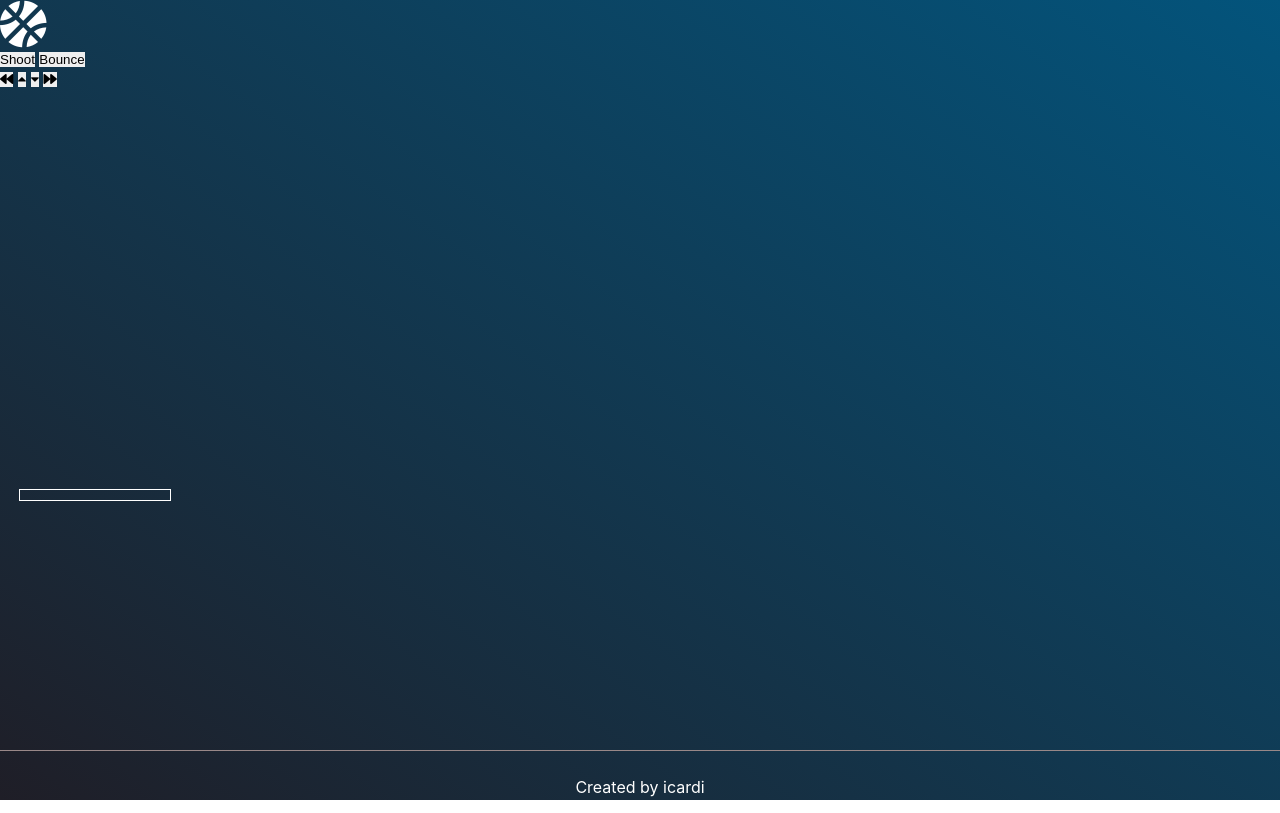
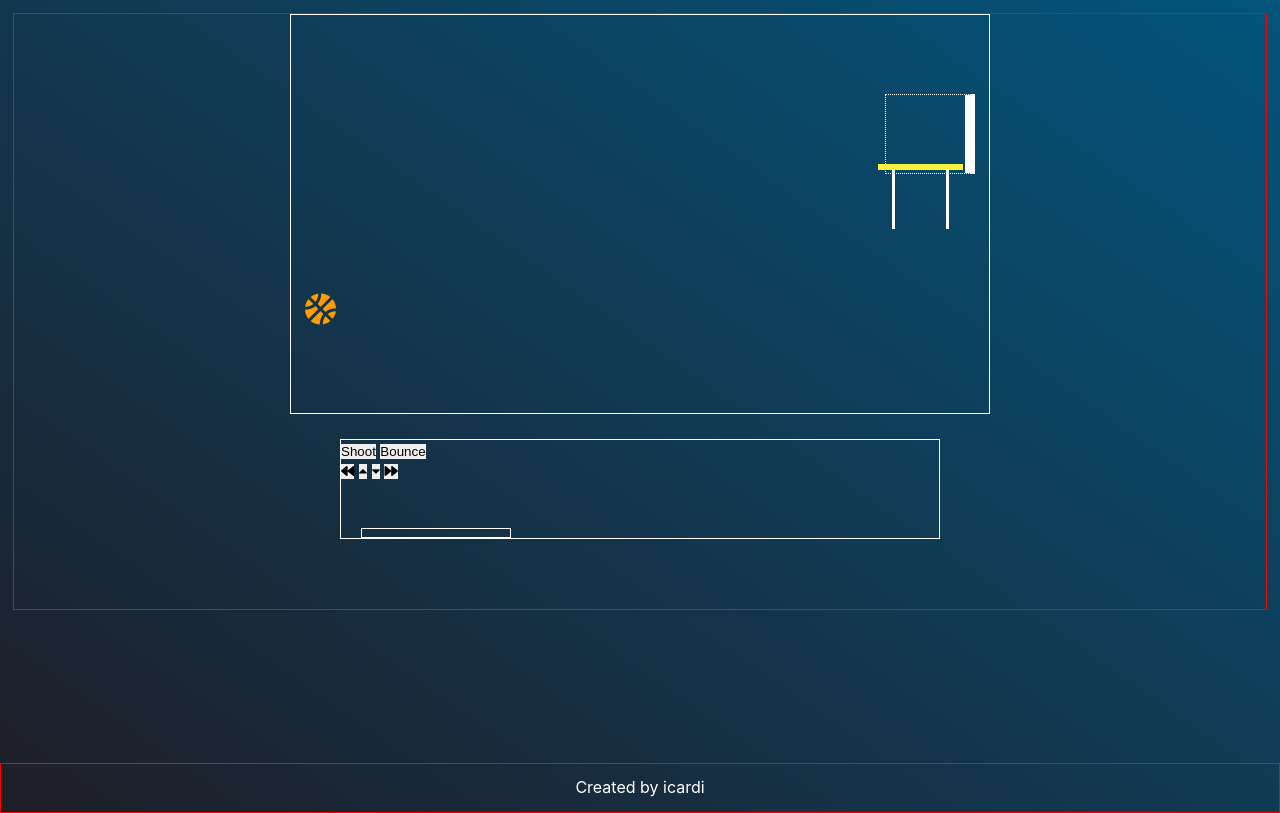
Before and after one commit to colenocks/hoops, a plain HTML site: page main.html in a window 1280 px wide. Drawn offline with Linux system fonts and the light colour scheme.

Commit message:
basketball and hoop layout styles

```diff
--- a/css/style.css
+++ b/css/style.css
@@ -1,14 +1,14 @@
-:root {
-  --bg_imageURL: url("https://cdn3.vectorstock.com/i/1000x1000/61/97/cartoon-background-of-street-basketball-vector-22886197.jpg");
-  --bg_entryURL: url("https://media.gettyimages.com/vectors/basketball-background-male-athlete-vector-id472316323");
-  --kobeBryant_image: url("https://www.iwallpaper.org/download/kobe-bryant-wallpaper-890.jpg");
-}
-
 * {
   padding: 0;
   margin: 0;
   border: 0;
   box-sizing: border-box;
+}
+
+:root {
+  --bg_imageURL: url("https://cdn3.vectorstock.com/i/1000x1000/61/97/cartoon-background-of-street-basketball-vector-22886197.jpg");
+  --bg_entryURL: url("https://media.gettyimages.com/vectors/basketball-background-male-athlete-vector-id472316323");
+  --kobeBryant_image: url("https://www.iwallpaper.org/download/kobe-bryant-wallpaper-890.jpg");
 }
 
 body {
@@ -118,16 +118,85 @@ input[type="submit"]:hover {
   background-size: cover;
   background-repeat: no-repeat;
   background-position: center;
-  height: 500px;
+  min-height: 500px;
   max-width: 100%;
   color: #fff;
-  padding-bottom: 50px;
+  margin: 1%;
+  padding-bottom: 70px;
+  border: 1px solid red;
 }
 
 /* Game Section */
+.game {
+  position: relative;
+  height: 400px;
+  max-width: 700px;
+  margin: auto;
+  border: 1px #fff solid;
+  margin-bottom: 2%;
+  padding: 2%;
+}
+.ball {
+  position: absolute;
+  bottom: 2%;
+  left: 2%;
+  color: #ff9d00;
+  animation: bounce 4s ease-out 2;
+}
+
+@keyframes bounce {
+  0% {
+    bottom: 3%;
+  }
+  50% {
+    top: 70%;
+  }
+  100% {
+    bottom: 2%;
+  }
+}
+
+.hoop {
+  position: absolute;
+  top: 20%;
+  right: 2%;
+  height: 80px;
+  width: 90px;
+  border: 1px dotted #fff;
+  border-right: 10px solid #fff;
+}
+.rail {
+  position: absolute;
+  bottom: 5%;
+  right: 2px;
+  background-color: #f5f23b;
+  width: 85px;
+  height: 6px;
+}
+.left-brace {
+  position: absolute;
+  bottom: -56px;
+  left: 6px;
+  background-color: #fff;
+  height: 60px;
+  width: 3px;
+}
+.right-brace {
+  position: absolute;
+  bottom: -56px;
+  right: 16px;
+  background-color: #fff;
+  height: 60px;
+  width: 3px;
+}
 
 /* Controller Section */
 .controller {
+  position: relative;
+  height: 100px;
+  max-width: 600px;
+  margin: auto;
+  border: 1px #fff solid;
 }
 
 #shoot-bar {
@@ -136,18 +205,19 @@ input[type="submit"]:hover {
   left: 20px;
   height: 10px;
   width: 150px;
-  outline: 1px #fff solid;
+  border: 1px #fff solid;
 }
 
 footer {
   position: absolute;
-  bottom: 0px;
+  bottom: 0;
   width: 100%;
   height: 50px;
   border-top: 1px solid #988;
   text-align: center;
+  border: 1px solid red;
 }
 
 footer p {
-  margin: 2% auto;
+  padding-top: 1%;
 }
--- a/js/app.js
+++ b/js/app.js
@@ -7,6 +7,11 @@ let kobe = document.querySelector(".kobe");
 let wrapper = document.querySelector(".wrapper");
 // wrapper.style.display = "none";
 
+let rail = document.querySelector(".rail");
+let basket = rail.getBoundingClientRect();
+
+// console.log(rect);
+// console.log(window.scrollY);
 function loading() {
   setTimeout(() => {
     loadIcon.style.display = "none";
@@ -14,3 +19,5 @@ function loading() {
     wrapper.style.display = "block";
   }, 3000);
 }
+
+// alert(window.innerHeight);
--- a/main.html
+++ b/main.html
@@ -23,9 +23,12 @@
     </div>
     <section class="wrapper">
       <section class="game">
-        <div class="ball"><i class="fas fa-basketball-ball fa-3x"></i></div>
+        <div class="ball">
+          <i class="fas fa-basketball-ball fa-2x"></i>
+        </div>
+
         <div class="hoop">
-          <div class="ring"></div>
+          <div class="rail"></div>
           <div class="left-brace"></div>
           <div class="net"></div>
           <div class="right-brace"></div>
```
